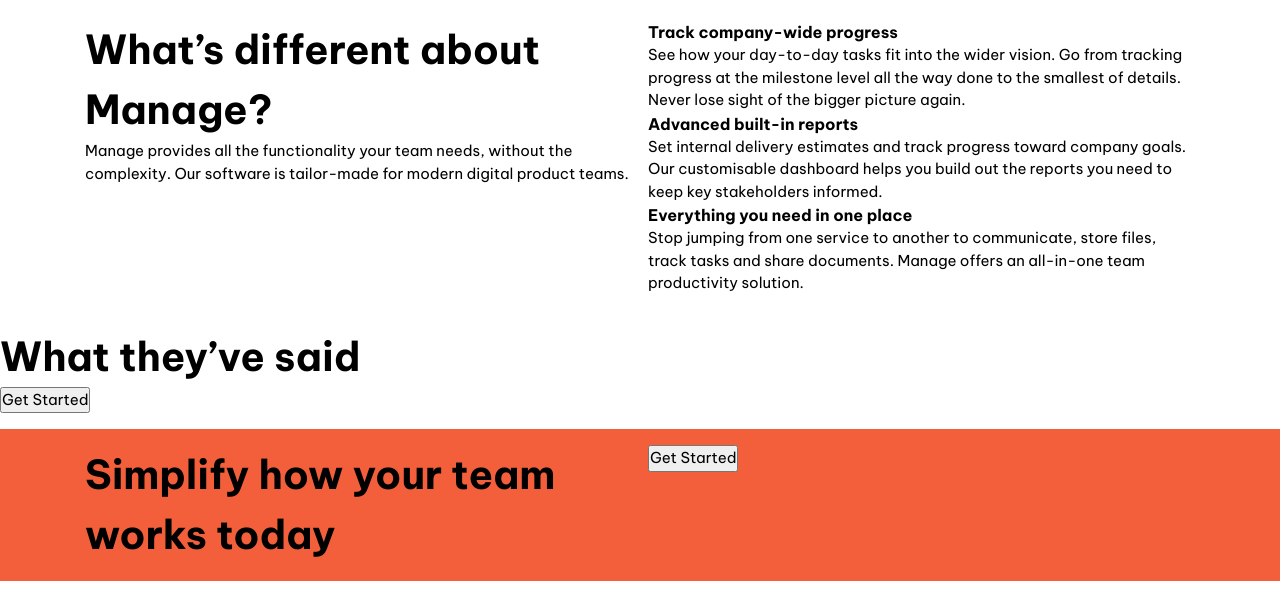
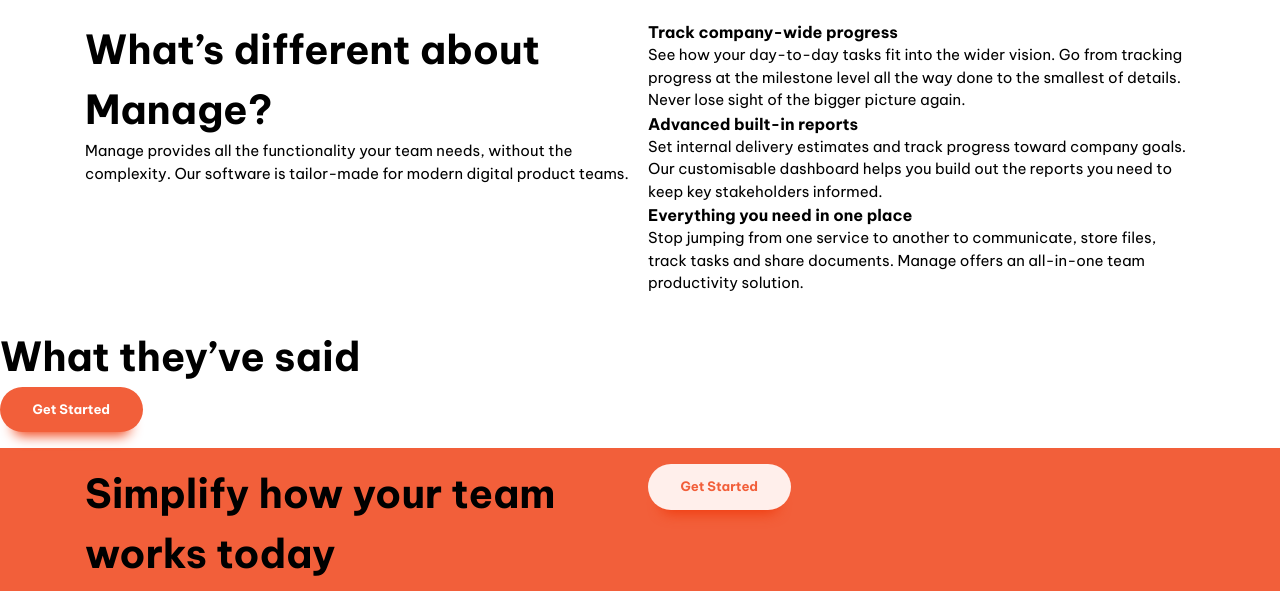
Before and after one commit to ansss22/manage, a website built with Vite: page index.html in a window 1280 px wide. Shown: the part 686-1277 px from the top of the page. Built offline with nearby package versions, Linux system fonts and the light colour scheme.

Commit message:
add button styles

```diff
--- a/style.css
+++ b/style.css
@@ -1,6 +1,8 @@
 :root {
   --clr-accent-400: hsl(12, 88%, 59%);
+  --clr-accent-300: hsl(12, 88%, 75%);
   --clr-accent-100: hsl(13, 100%, 96%);
+  --clr-accent-500: hsl(12, 88%, 50%);
 
   --clr-primary-400: hsl(228, 39%, 23%);
 
@@ -164,6 +166,7 @@
 
 .fs-primary-heading {
   font-size: var(--fs-primary-heading);
+  line-height: 1.2;
 }
 .fs-secondary-heading {
   font-size: var(--fs-secondary-heading);
@@ -215,3 +218,31 @@
   font-family: var(--ff-body);
   color: var(--clr-neutral-400);
 }
+
+.button {
+  border: 0;
+  text-decoration: none;
+  border-radius: 100vmax;
+  padding: 1.25em 2.5em;
+  font-weight: var(--fw-bold);
+  font-size: var(--fs-button);
+  line-height: 1;
+  color: var(--clr-neutral-100);
+  background-color: var(--clr-accent-400);
+  box-shadow: 0 1.25em 1em -1em var(--clr-accent-500);
+}
+
+.button[data-type = "inverted"] {
+  background-color: var(--clr-accent-100);
+  color: var(--clr-accent-400);
+}
+
+.button[data-type = "inverted"]:hover,
+.button[data-type = "inverted"]:focus-visible{
+  background-color: var(--clr-accent-100);
+  color: var(--clr-accent-300);
+}
+.button:hover,
+.button:focus-visible {
+  background-color: var(--clr-accent-300);
+}
```
